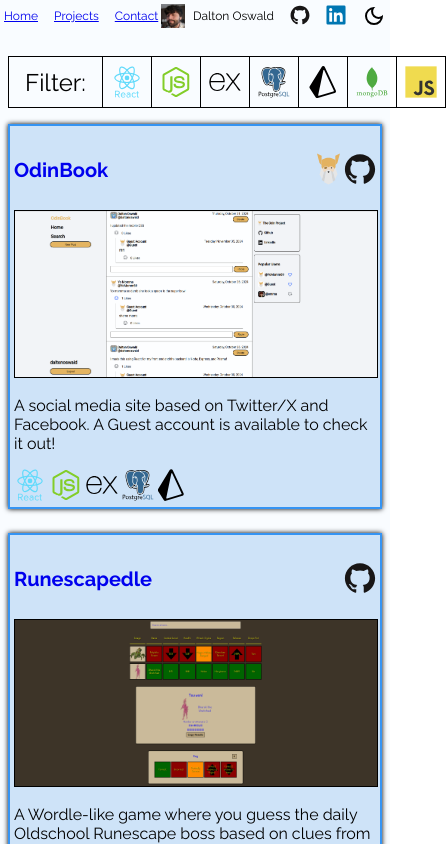
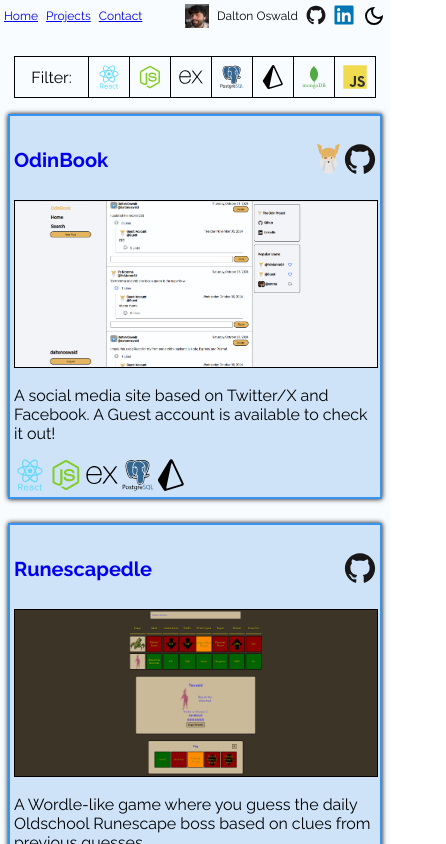
Before and after one commit to daltonoswald/personal-website, a React (Vite) app: page /projects in a window 390 px wide. Shown: the top 844 px of the page, 446 px wide, since content can reach past the window. Built offline with nearby package versions, Linux system fonts and the light colour scheme.

Commit message:
css cleanup for mobile

```diff
--- a/src/contact/contact.styles.css
+++ b/src/contact/contact.styles.css
@@ -55,7 +55,8 @@ a:visited.darkmode {
 
 @media only screen and (max-width: 600px) {
     .contact-name,
-    .link-name {
+    .link-name,
+    .contact-location {
         font-size: 12px;
     }
     .link-container,
--- a/src/nav/nav.styles.css
+++ b/src/nav/nav.styles.css
@@ -61,6 +61,11 @@ a:visited {
         padding: 4px;
     }
 
+    .nav-title,
+    .nav-links {
+        gap: 0.5rem;
+    }
+
     .nav-link,
     .nav-name {
         font-size: 12px;
--- a/src/projects/projects.styles.css
+++ b/src/projects/projects.styles.css
@@ -66,4 +66,17 @@
     .filter-container {
         margin: 1rem auto;
     }
+
+    .filter-label {
+        font-size: 16px;
+    }
+
+    .filter-icon-container {
+        height: 40px;
+    }
+
+    .filter-icon {
+        height: 24px;
+        width: 24px;
+    }
 }
--- a/src/projects/projectsContainer.styles.css
+++ b/src/projects/projectsContainer.styles.css
@@ -76,6 +76,10 @@
     margin: 0;
 }
 
+.project-title:hover {
+    text-decoration: underline;
+}
+
 .project-image {
     width: 100%;
     border: 1px solid black;
```
